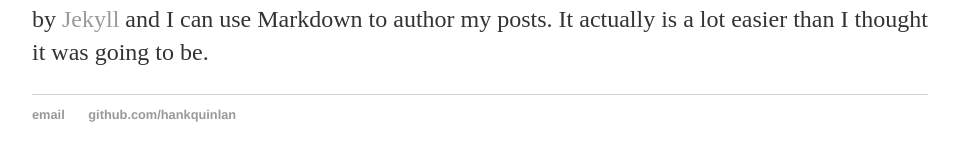
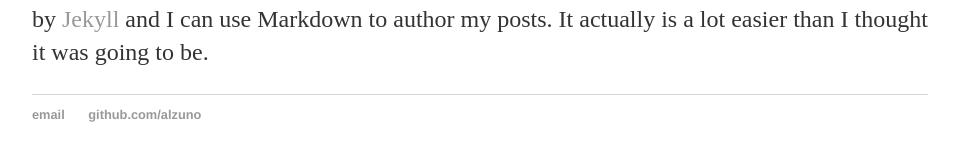
Before and after one commit to alzuno/alzuno.github.io, a Jekyll site: the page built from _posts/2016-05-17-alvaro-zuno-site-launched.md, in a window 1280 px wide. Shown: the part 286-447 px from the top of the page, without its empty margins (160-1119 px from the left). Built offline with Jekyll 4.4.1, drawn with Linux system fonts in a browser that asks for light colours.

Commit message:
Update default.html

```diff
--- a/_layouts/default.html
+++ b/_layouts/default.html
@@ -21,8 +21,8 @@
 			</div><!-- /.container -->
 			<footer>
 	    		<ul>
-	        		<li><a href="mailto:hankquinlanhub@gmail.com">email</a></li>
-	        		<li><a href="https://github.com/hankquinlan">github.com/hankquinlan</a></li>
+	        		<li><a href="mailto:alzuno@gmail.com">email</a></li>
+	        		<li><a href="https://github.com/alzuno">github.com/alzuno</a></li>
 				</ul>
 			</footer>
 		</body>
```
